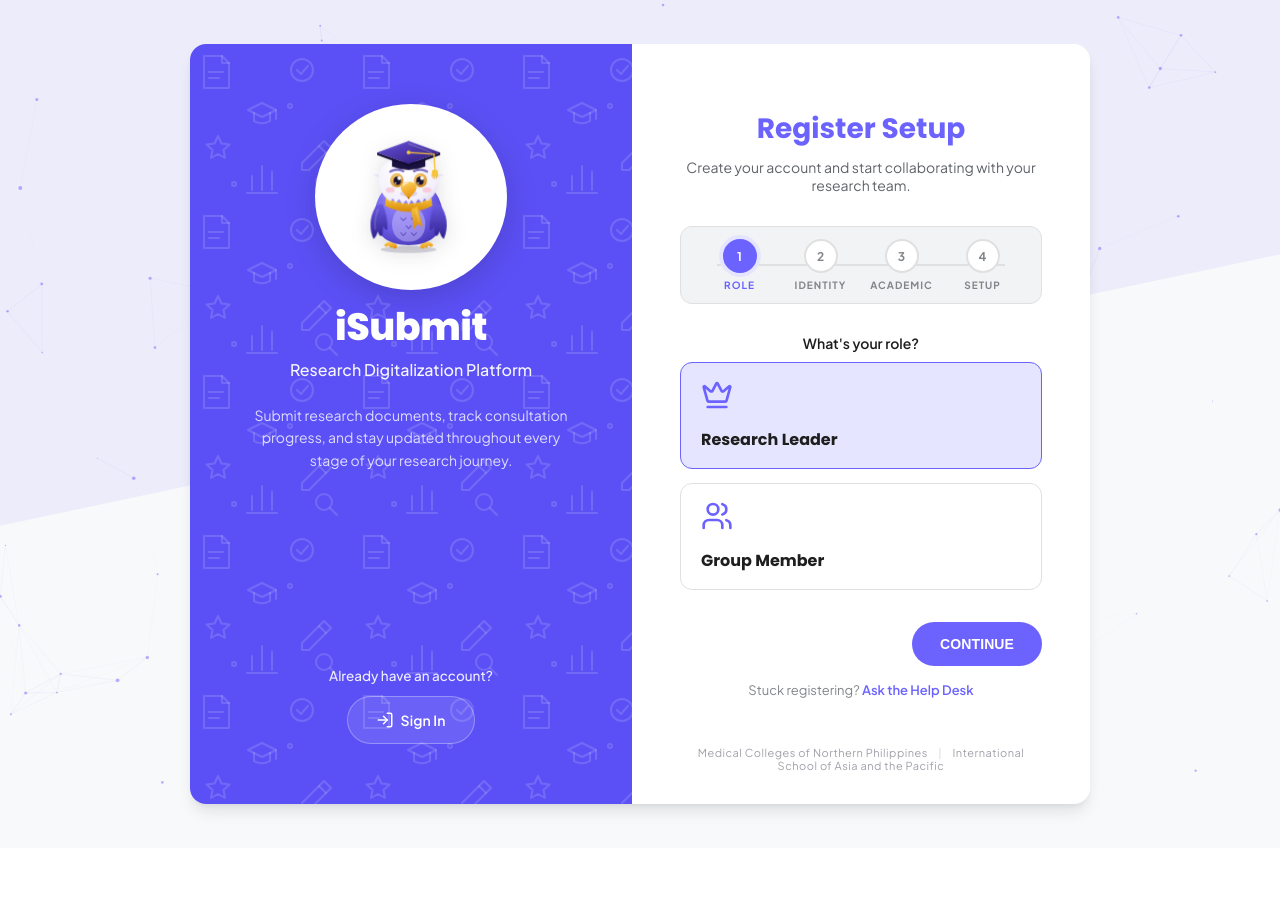
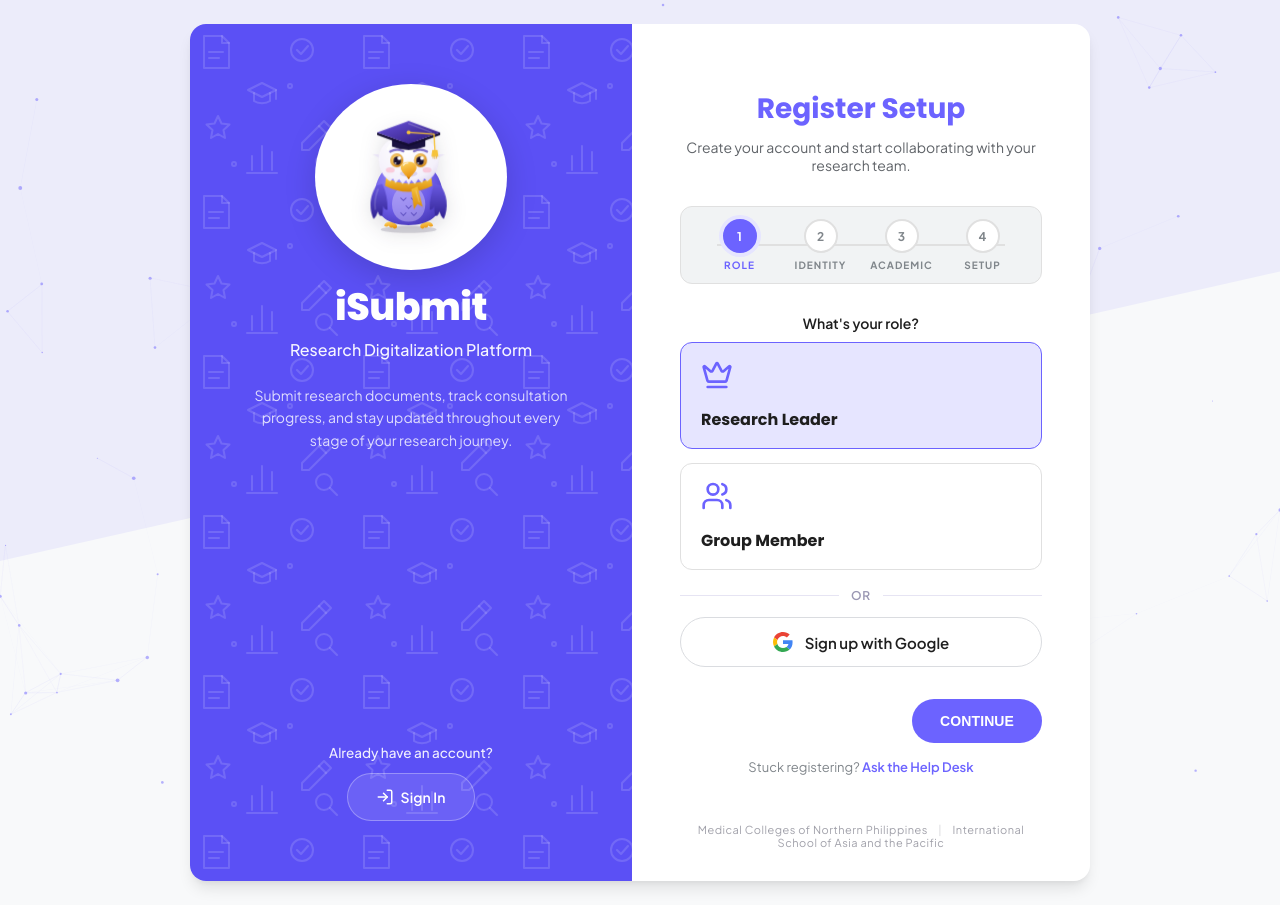
Before and after one commit to nauseousivan/iSubmit, a PHP site: page /auth/register.php in a window 1280 px wide. Before the commit the page ends 817 px from the top, so only its background shows below. Run offline with PHP 8.4, Linux system fonts and the light colour scheme; data comes from the database, SQL or seed files in the repository; some libraries are stand-ins or nearby versions.

Commit message:
Continue with Google: sign in, and sign up for students
auth/google.php -> Google -> auth/google_callback.php (state-checked, code swapped server side,
claims checked, verified email only). An account with that email signs in through the same gates
as a password sign-in (maintenance, account_status, access log). No account: register.php opens
with Google's name and email (email locked, no password, no email code); every other field and
rule is the normal sign-up's, then the student is signed straight in. Staff accounts are never
created through Google. Buttons only show once config/google_secret.php (gitignored; see
google_secret.example.php) holds the client ID and secret. Privacy Notice lists Google sign-in.

Co-Authored-By: Claude Opus 5.5 (1M context) <noreply@anthropic.com>

```diff
--- a/auth/register.php
+++ b/auth/register.php
@@ -20,9 +20,17 @@ date_default_timezone_set('Asia/Manila');
 require_once '../config/db.php';
 require_once '../config/mail.php';
 require_once '../config/group_helpers.php';
+require_once '../config/google_auth.php';
 
 $message = "";
 $message_type = "error"; // "error" or "success"
+
+// 2026-10-15: a sign-up that started with "Continue with Google" (auth/google_callback.php). Google has proved the
+// email, so it is FIXED to Google's (whatever the form posts), there is no password and no email code; every other
+// field and rule below is the same as a normal sign-up. Half an hour to finish, then it must start again.
+if (isset($_GET['google']) && $_GET['google'] === 'cancel') unset($_SESSION['google_signup']);
+$g_signup = (!empty($_SESSION['google_signup']['email']) && time() - (int)$_SESSION['google_signup']['at'] < 1800) ? $_SESSION['google_signup'] : null;
+if (!$g_signup) unset($_SESSION['google_signup']);
 
 // 2026-10-01: the Admin can close student sign-ups (System settings). The form still shows, and says so.
 $registration_closed = function_exists('rd_setting') && rd_setting('registration_open', '1') !== '1';
@@ -34,6 +42,13 @@ if (!$registration_closed && $_SERVER['REQUEST_METHOD'] === 'POST' && isset($_PO
     $username = trim($_POST['username'] ?? '');
     $email = trim($_POST['email'] ?? '');
     $password = password_hash($_POST['password'] ?? '', PASSWORD_BCRYPT);
+    if ($g_signup) {
+        // Google sign-up: the email is Google's verified one, never the form's; the password is a random one
+        // nobody knows (they sign in with Google, or set one later through "Forgot password").
+        $email = $g_signup['email'];
+        $password = password_hash(bin2hex(random_bytes(24)), PASSWORD_BCRYPT);
+        if ($username === '') $username = $g_signup['name'];
+    }
     // Self-registration only ever makes a Student. The form posts a hidden role field, and
     // trusting it let anyone sign up as a Director (or, since 2026-09-30, an Admin) by editing it.
     // Staff accounts are made in admin_accounts.php.
@@ -193,6 +208,17 @@ if (!$registration_closed && $_SERVER['REQUEST_METHOD'] === 'POST' && isset($_PO
             // (covers teammates who were invited but self-registered normally,
             // including the common case of leaving Step 1 on its default "Leader" choice).
             consume_pending_invites_for_new_account($pdo, $new_user_id, $email, $leader_id);
+
+            // Google sign-up: the email is already proven, so no code to send — verified and signed straight in.
+            if ($g_signup) {
+                $pdo->prepare("UPDATE users SET is_verified = 1 WHERE user_id = ?")->execute([$new_user_id]);
+                unset($_SESSION['google_signup']);
+                $st_new = $pdo->prepare("SELECT * FROM users WHERE user_id = ?");
+                $st_new->execute([$new_user_id]);
+                rd_log_login($pdo, $email, (int)$new_user_id, true, 'google_signup');
+                header('Location: ' . rd_session_login($pdo, $st_new->fetch()));
+                exit();
+            }
 
             // Set up secure verification OTP
             $otp_code = strval(rand(100000, 999999));
@@ -364,6 +390,13 @@ if (!$registration_closed && $_SERVER['REQUEST_METHOD'] === 'POST' && isset($_PO
                     </div>
                 </div>
 
+                <?php if ($g_signup): ?>
+                    <div style="display:flex;gap:10px;align-items:center;justify-content:space-between;flex-wrap:wrap;background:#f4f3ff;border:1px solid #dcd9fb;border-radius:14px;padding:12px 14px;margin-bottom:16px;font-size:13.5px;line-height:1.45;color:#3f3a5c">
+                        <span>Signed in with Google as <b><?= htmlspecialchars($g_signup['email']) ?></b>. Finish the steps below to create your account; no password needed.</span>
+                        <a href="register.php?google=cancel" style="color:#3f35c9;font-weight:700;text-decoration:none;white-space:nowrap">Use email instead</a>
+                    </div>
+                    <script>window.GOOGLE_SIGNUP = true;</script>
+                <?php endif; ?>
                 <form action="" method="POST" id="regForm" autocomplete="on">
                     <input type="hidden" name="auth_action" value="register">
 
@@ -389,6 +422,7 @@ if (!$registration_closed && $_SERVER['REQUEST_METHOD'] === 'POST' && isset($_PO
                                 </div>
                             </label>
                         </div>
+                        <?php if (!$g_signup && !$registration_closed) rd_google_button('Sign up with Google'); ?>
                     </div>
 
                     <!-- -----------------------------------------
@@ -399,7 +433,7 @@ if (!$registration_closed && $_SERVER['REQUEST_METHOD'] === 'POST' && isset($_PO
                             <label>Student researcher / Full Name</label>
                             <div class="mat-input-with-icon">
                                 <i data-lucide="user" class="mat-icon" style="width: 18px; height: 18px;"></i>
-                                <input type="text" class="mat-input" name="username" id="usernameInput" placeholder="e.g. Juan De La Cruz" required autocomplete="name">
+                                <input type="text" class="mat-input" name="username" id="usernameInput" placeholder="e.g. Juan De La Cruz" required autocomplete="name"<?= $g_signup ? ' value="' . htmlspecialchars($g_signup['name']) . '"' : '' ?>>
                             </div>
                         </div>
 
@@ -407,15 +441,18 @@ if (!$registration_closed && $_SERVER['REQUEST_METHOD'] === 'POST' && isset($_PO
                             <label>Gmail Address</label>
                             <div class="mat-input-with-icon">
                                 <i data-lucide="mail" class="mat-icon" style="width: 18px; height: 18px;"></i>
-                                <input type="email" class="mat-input" name="email" id="emailInput" placeholder="example@mcnp.edu.ph" required autocomplete="email">
+                                <input type="email" class="mat-input" name="email" id="emailInput" placeholder="example@mcnp.edu.ph" required autocomplete="email"<?= $g_signup ? ' value="' . htmlspecialchars($g_signup['email']) . '" readonly style="opacity:.75"' : '' ?>>
                             </div>
                         </div>
 
+                        <?php /* Google sign-up: no password — the three password parts stay in the page (the JS reads them)
+                                 but are hidden and disabled, so the browser neither checks nor sends them. */ ?>
+                        <div id="pwBlock"<?= $g_signup ? ' style="display:none"' : '' ?>>
                         <div class="mat-input-group" style="margin-bottom: 8px;">
                             <label>Password / PIN</label>
                             <div class="mat-input-with-icon">
                                 <i data-lucide="lock" class="mat-icon" style="width: 18px; height: 18px;"></i>
-                                <input type="password" class="mat-input" name="password" id="registerPass" placeholder="••••••••" required autocomplete="new-password" onkeyup="validatePassword()">
+                                <input type="password" class="mat-input" name="password" id="registerPass" placeholder="••••••••" required autocomplete="new-password"<?= $g_signup ? ' disabled' : '' ?> onkeyup="validatePassword()">
                                 <button type="button" class="password-toggle-btn" onclick="togglePassword('registerPass', this)" style="position: absolute; right: 12px; top: 0; background: transparent; border: none; cursor: pointer; color: var(--text-muted); display: flex; align-items: center; height: 100%;">
                                     <i data-lucide="eye" style="width: 18px; height: 18px;"></i>
                                 </button>
@@ -434,7 +471,7 @@ if (!$registration_closed && $_SERVER['REQUEST_METHOD'] === 'POST' && isset($_PO
                             <label>Confirm Password</label>
                             <div class="mat-input-with-icon">
                                 <i data-lucide="shield-check" class="mat-icon" style="width: 18px; height: 18px;"></i>
-                                <input type="password" class="mat-input" name="confirm_password" id="confirmPass" placeholder="••••••••" required autocomplete="new-password" onkeyup="validatePasswordMatch()">
+                                <input type="password" class="mat-input" name="confirm_password" id="confirmPass" placeholder="••••••••" required autocomplete="new-password"<?= $g_signup ? ' disabled' : '' ?> onkeyup="validatePasswordMatch()">
                                 <button type="button" class="password-toggle-btn" onclick="togglePassword('confirmPass', this)" style="position: absolute; right: 12px; top: 0; background: transparent; border: none; cursor: pointer; color: var(--text-muted); display: flex; align-items: center; height: 100%;">
                                     <i data-lucide="eye" style="width: 18px; height: 18px;"></i>
                                 </button>
@@ -443,6 +480,7 @@ if (!$registration_closed && $_SERVER['REQUEST_METHOD'] === 'POST' && isset($_PO
                                 <i data-lucide="alert-circle" style="width: 14px; height: 14px;"></i> Passwords do not match.
                             </div>
                         </div>
+                        </div><!-- /#pwBlock -->
                     </div>
 
                     <!-- -----------------------------------------
@@ -943,7 +981,7 @@ if (!$registration_closed && $_SERVER['REQUEST_METHOD'] === 'POST' && isset($_PO
                     }
                 }
 
-                if (step === 2 && isValid) {
+                if (step === 2 && isValid && !window.GOOGLE_SIGNUP) {   // a Google sign-up has no password
                     if (!validatePassword() || !validatePasswordMatch()) {
                         isValid = false;
                         const passInput = document.getElementById('registerPass');
--- /dev/null
+++ b/config/google_auth.php
@@ -0,0 +1,132 @@
+<?php
+// config/google_auth.php — "Continue with Google" (2026-10-15).
+//
+// OAuth 2.0 authorization-code flow, server side, no library: auth/google.php sends the visitor to Google,
+// auth/google_callback.php takes the one-time code back, swaps it for the user's identity straight from Google
+// over TLS with our client secret (so the ID token is trusted per OpenID Connect, and its claims are still
+// checked: audience, issuer, expiry, verified email), then either SIGNS IN the account with that email or
+// starts a SIGN-UP: register.php with name + email filled in from Google, no password, no email code.
+//
+// Credentials live in config/google_secret.php (gitignored, like mail_secret.php):
+//     <?php define('GOOGLE_CLIENT_ID', '...apps.googleusercontent.com'); define('GOOGLE_CLIENT_SECRET', '...');
+// Without that file the Google buttons simply do not show.
+//
+// Any Google account may sign in or up (most students have no school Google account). Staff accounts are never
+// CREATED through Google — they are Admin-made — Google can only sign an existing staff account in.
+
+if (is_file(__DIR__ . '/google_secret.php')) require_once __DIR__ . '/google_secret.php';
+
+function rd_google_enabled(): bool
+{
+    return defined('GOOGLE_CLIENT_ID') && GOOGLE_CLIENT_ID !== '' && defined('GOOGLE_CLIENT_SECRET') && GOOGLE_CLIENT_SECRET !== '';
+}
+
+/** The exact callback address registered in Google Cloud (Authorized redirect URI). */
+function rd_google_redirect_uri(): string
+{
+    $https = (!empty($_SERVER['HTTPS']) && $_SERVER['HTTPS'] !== 'off') || (($_SERVER['HTTP_X_FORWARDED_PROTO'] ?? '') === 'https');
+    return ($https ? 'https' : 'http') . '://' . ($_SERVER['HTTP_HOST'] ?? 'localhost') . rd_app_url() . '/auth/google_callback.php';
+}
+
+function rd_google_auth_url(string $state): string
+{
+    return 'https://accounts.google.com/o/oauth2/v2/auth?' . http_build_query([
+        'client_id'     => GOOGLE_CLIENT_ID,
+        'redirect_uri'  => rd_google_redirect_uri(),
+        'response_type' => 'code',
+        'scope'         => 'openid email profile',
+        'state'         => $state,
+        'prompt'        => 'select_account',
+    ]);
+}
+
+/**
+ * Swap the code for the person's identity. Returns ['email','name','sub'] or null (with $err set).
+ * Only an email Google has VERIFIED is accepted — that is what lets a Google sign-up skip the email code.
+ */
+function rd_google_identity(string $code, ?string &$err = null): ?array
+{
+    $body = http_build_query([
+        'code' => $code, 'client_id' => GOOGLE_CLIENT_ID, 'client_secret' => GOOGLE_CLIENT_SECRET,
+        'redirect_uri' => rd_google_redirect_uri(), 'grant_type' => 'authorization_code',
+    ]);
+    if (function_exists('curl_init')) {
+        $ch = curl_init('https://oauth2.googleapis.com/token');
+        curl_setopt_array($ch, [CURLOPT_POST => true, CURLOPT_POSTFIELDS => $body, CURLOPT_RETURNTRANSFER => true, CURLOPT_TIMEOUT => 15]);
+        $raw = curl_exec($ch);
+        $status = (int)curl_getinfo($ch, CURLINFO_HTTP_CODE);
+        curl_close($ch);
+    } else {                                                   // servers without php-curl
+        $raw = @file_get_contents('https://oauth2.googleapis.com/token', false, stream_context_create(['http' => [
+            'method' => 'POST', 'header' => "Content-Type: application/x-www-form-urlencoded\r\n", 'content' => $body, 'timeout' => 15, 'ignore_errors' => true]]));
+        $status = isset($http_response_header[0]) && preg_match('#\s(\d{3})\s#', $http_response_header[0], $m) ? (int)$m[1] : 0;
+    }
+    $tok = is_string($raw) ? json_decode($raw, true) : null;
+    if ($status !== 200 || empty($tok['id_token'])) { $err = 'Google did not confirm the sign-in. Please try again.'; error_log('google token: ' . $status . ' ' . substr((string)$raw, 0, 300)); return null; }
+
+    $parts = explode('.', $tok['id_token']);
+    $claims = count($parts) === 3 ? json_decode(base64_decode(strtr($parts[1], '-_', '+/')), true) : null;
+    if (!is_array($claims)
+        || ($claims['aud'] ?? '') !== GOOGLE_CLIENT_ID
+        || !in_array($claims['iss'] ?? '', ['https://accounts.google.com', 'accounts.google.com'], true)
+        || (int)($claims['exp'] ?? 0) < time()) {
+        $err = 'That Google sign-in could not be checked. Please try again.';
+        return null;
+    }
+    if (empty($claims['email']) || !filter_var($claims['email'], FILTER_VALIDATE_EMAIL) || !in_array($claims['email_verified'] ?? false, [true, 'true'], true)) {
+        $err = 'Your Google account has no verified email address.';
+        return null;
+    }
+    return ['email' => strtolower($claims['email']), 'name' => trim((string)($claims['name'] ?? '')), 'sub' => (string)($claims['sub'] ?? '')];
+}
+
+/**
+ * Sign a user row in: the same session auth/login.php builds on a password sign-in (keep the two in step),
+ * a fresh session id, then the URL to send them to (forced password change and the safe login_next first).
+ */
+function rd_session_login(PDO $pdo, array $user): string
+{
+    session_regenerate_id(true);
+    $_SESSION['user_id']    = $user['user_id'];
+    $_SESSION['username']   = $user['username'];
+    $_SESSION['role']       = $user['role'];
+    $_SESSION['email']      = $user['email'];
+    $_SESSION['department'] = $user['department'] ?? '';
+    $_SESSION['program']    = $user['program'] ?? '';
+    $group = $user['research_group_name'];
+    if (!empty($user['leader_id'])) {
+        $l = $pdo->prepare("SELECT research_group_name FROM users WHERE user_id = ?");
+        $l->execute([$user['leader_id']]);
+        if ($n = $l->fetchColumn()) $group = $n;
+    }
+    $_SESSION['research_group_name'] = $group ?: 'Research Group';
+
+    $base = rd_app_url() . '/';
+    if (!empty($user['must_change_password'])) return $base . 'auth/change_password.php';
+    if (!empty($_SESSION['login_next'])) {                       // same guard as login.php: only a path inside this app
+        $next = (string)$_SESSION['login_next'];
+        unset($_SESSION['login_next']);
+        if (strpos($next, rd_app_url() . '/dashboards/') === 0 && preg_match('#^[A-Za-z0-9_./?=&%-]+$#', $next) && strpos($next, '..') === false && strpos($next, '//') === false
+            && (strpos($next, '/dashboards/student.php') === false || $user['role'] === 'Student')) {
+            return $next;
+        }
+    }
+    $home = rd_home_for((string)$user['role']);          // config/system.php: the dashboard file per role
+    return $base . ($home !== '' ? 'dashboards/' . $home : 'auth/login.php');
+}
+
+/**
+ * The "Continue with Google" button (Google's own look: white, the four-colour G), with an "or" rule above it.
+ * Prints nothing until Google is set up, so the pages never show a button that cannot work.
+ */
+function rd_google_button(string $label = 'Continue with Google', string $href = 'google.php'): void
+{
+    if (!rd_google_enabled()) return; ?>
+    <div style="display:flex;align-items:center;gap:12px;margin:18px 0 14px;color:#9a97b3;font-size:12px;font-weight:600;letter-spacing:.06em">
+        <span style="flex:1;height:1px;background:#e6e4f3"></span>OR<span style="flex:1;height:1px;background:#e6e4f3"></span>
+    </div>
+    <a href="<?= htmlspecialchars($href) ?>" style="display:flex;align-items:center;justify-content:center;gap:12px;width:100%;height:50px;border-radius:999px;border:1px solid #dadce0;background:#fff;color:#1f1f1f;font:600 15px/1 'Plus Jakarta Sans',system-ui,sans-serif;text-decoration:none;box-sizing:border-box">
+        <svg width="20" height="20" viewBox="0 0 48 48" aria-hidden="true"><path fill="#EA4335" d="M24 9.5c3.54 0 6.71 1.22 9.21 3.6l6.85-6.85C35.9 2.38 30.47 0 24 0 14.62 0 6.51 5.38 2.56 13.22l7.98 6.19C12.43 13.72 17.74 9.5 24 9.5z"/><path fill="#4285F4" d="M46.98 24.55c0-1.57-.15-3.09-.38-4.55H24v9.02h12.94c-.58 2.96-2.26 5.48-4.78 7.18l7.73 6c4.51-4.18 7.09-10.36 7.09-17.65z"/><path fill="#FBBC05" d="M10.53 28.59c-.48-1.45-.76-2.99-.76-4.59s.27-3.14.76-4.59l-7.98-6.19C.92 16.46 0 20.12 0 24c0 3.88.92 7.54 2.56 10.78l7.97-6.19z"/><path fill="#34A853" d="M24 48c6.48 0 11.93-2.13 15.89-5.81l-7.73-6c-2.15 1.45-4.92 2.3-8.16 2.3-6.26 0-11.57-4.22-13.47-9.91l-7.98 6.19C6.51 42.62 14.62 48 24 48z"/></svg>
+        <?= htmlspecialchars($label) ?>
+    </a>
+<?php }
--- /dev/null
+++ b/config/google_secret.example.php
@@ -0,0 +1,5 @@
+<?php
+// Copy to config/google_secret.php (gitignored) and fill in from Google Cloud Console ->
+// Google Auth Platform -> Clients -> your Web client. Never commit the real file.
+define('GOOGLE_CLIENT_ID', 'xxxxxxxxxxxx-xxxxxxxxxxxxxxxx.apps.googleusercontent.com');
+define('GOOGLE_CLIENT_SECRET', 'GOCSPX-xxxxxxxxxxxxxxxxxxxxxxxx');
--- a/privacy.php
+++ b/privacy.php
@@ -90,6 +90,7 @@ $updated = 'October 14, 2026';
         <tr><th>Service</th><th>What it receives</th></tr>
         <tr><td>Cloud server (DigitalOcean)</td><td>Hosts iSubmit and its database, which hold everything above.</td></tr>
         <tr><td>Email delivery (Brevo)</td><td>Your email address and the message, to deliver verification codes and notifications.</td></tr>
+        <tr><td>Google sign-in (only if you use it)</td><td>When you press Continue with Google, Google tells iSubmit your name and verified email address. iSubmit receives no password and nothing else from your Google account.</td></tr>
         <tr><td>Google Fonts, unpkg, jsDelivr</td><td>Your IP address when your browser downloads the page's fonts and icons.</td></tr>
         <tr><td>Public holiday list (date.nager.at)</td><td>Your IP address when a calendar loads the Philippine public holidays.</td></tr>
         <tr><td>DiceBear avatars</td><td>Your name, to draw a default picture when you have not uploaded a profile photo.</td></tr>
```
Also changed, not shown: auth/google.php (added, +16 -0 lines), auth/google_callback.php (added, +68 -0 lines), auth/login.php (+7 -0 lines), 1 other file.
